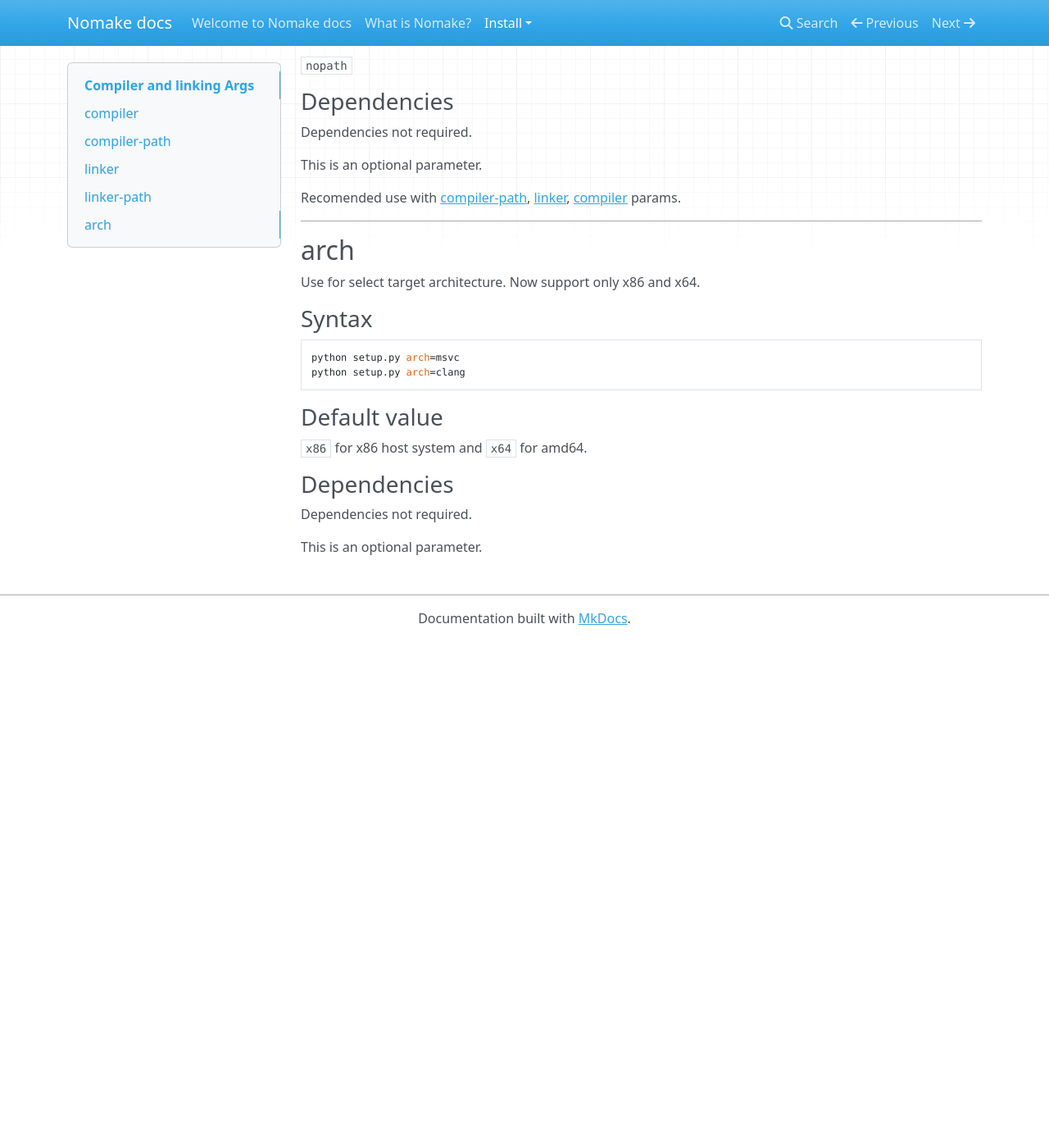
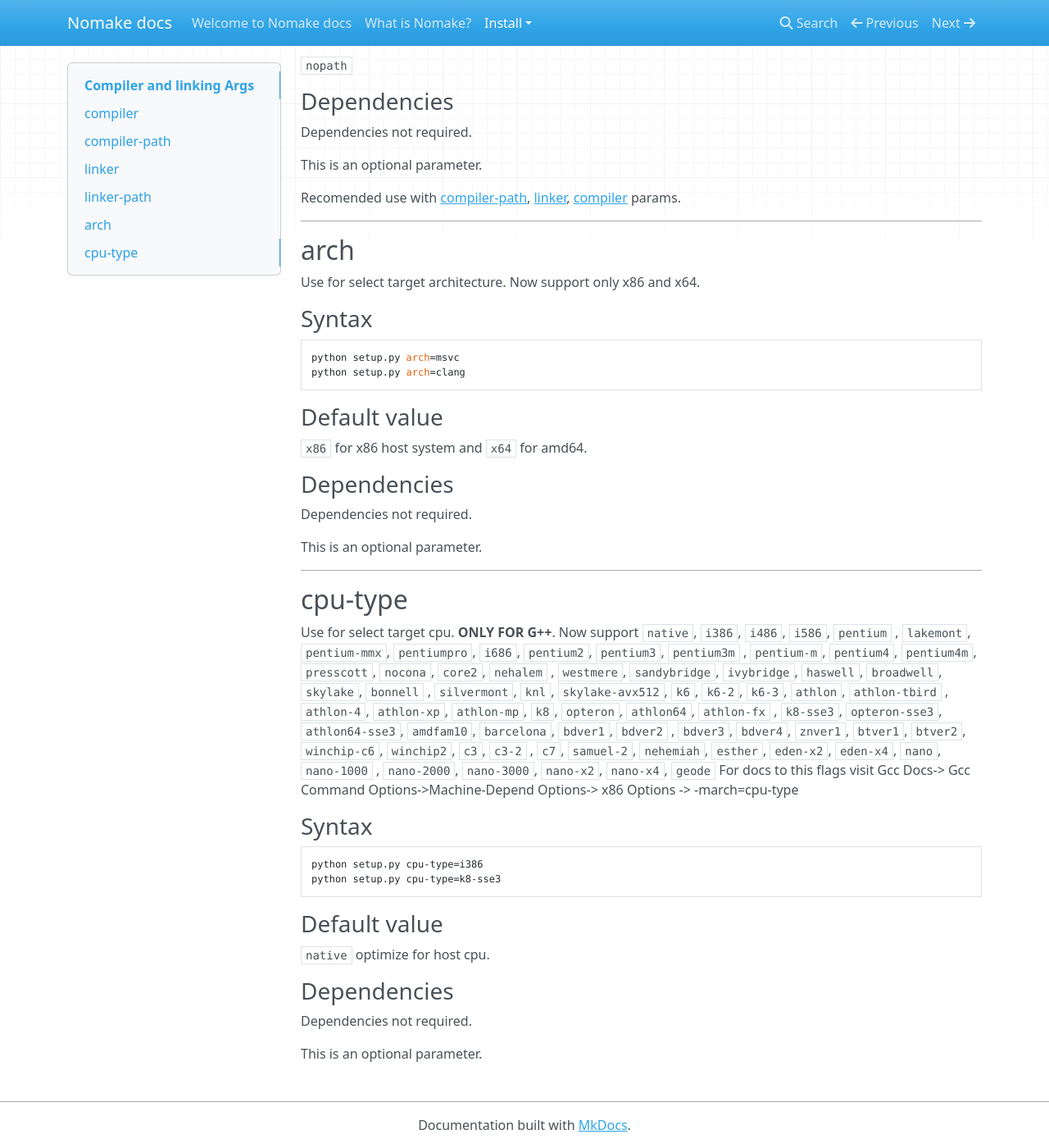
Before and after one commit to VSEGA/nomake-build, an MkDocs documentation site: the page built from docs/docs/install/args/compilerlink.md, in a window 1280 px wide and 1400 px high, scrolled down 1893 px. Shown: the whole window at 82% size. Built offline with MkDocs 1.6.1, drawn with Linux system fonts in a browser that asks for light colours; nearby versions of some CDN libraries; before the commit the page ends 2675 px from its top, so only the background shows below that.

Commit message:
Add cpu-type flag and docs for it
ONLY FOR G++. Cpu-type is flag to control cpu optimization. ONLY FOR G++.

````diff
--- a/docs/docs/install/args/compilerlink.md
+++ b/docs/docs/install/args/compilerlink.md
@@ -116,3 +116,33 @@
 Dependencies not required.
 
 This is an optional parameter.
+
+---
+
+## cpu-type
+Use for select target cpu. **ONLY FOR G++**. Now support `native`, `i386`, `i486`, `i586`, `pentium`
+                    , `lakemont`, `pentium-mmx`, `pentiumpro`, `i686`, `pentium2`, `pentium3`, `pentium3m`
+                    , `pentium-m`, `pentium4`, `pentium4m`, `presscott`, `nocona`, `core2`, `nehalem`
+                    , `westmere`, `sandybridge`, `ivybridge`, `haswell`, `broadwell`, `skylake`, `bonnell`
+                    , `silvermont`, `knl`, `skylake-avx512`, `k6`, `k6-2`, `k6-3`, `athlon`, `athlon-tbird`
+                    , `athlon-4`, `athlon-xp`, `athlon-mp`, `k8`, `opteron`, `athlon64`, `athlon-fx`
+                    , `k8-sse3`, `opteron-sse3`, `athlon64-sse3`, `amdfam10`, `barcelona`, `bdver1`, `bdver2`
+                    , `bdver3`, `bdver4`, `znver1`, `btver1`, `btver2`, `winchip-c6`, `winchip2`, `c3`, `c3-2`
+                    , `c7`, `samuel-2`, `nehemiah`, `esther`, `eden-x2`, `eden-x4`, `nano`, `nano-1000`
+                    , `nano-2000`, `nano-3000`, `nano-x2`, `nano-x4`, `geode`
+For docs to this flags visit Gcc Docs-> Gcc Command Options->Machine-Depend Options-> x86 Options -> -march=cpu-type
+
+### Syntax
+
+```bash
+python setup.py cpu-type=i386
+python setup.py cpu-type=k8-sse3
+```
+### Default value
+
+`native` optimize for host cpu.
+
+### Dependencies
+Dependencies not required.
+
+This is an optional parameter.
````
Also changed, not shown: docs/docs/install/args/index.md (+8 -7 lines), 3 other files.
